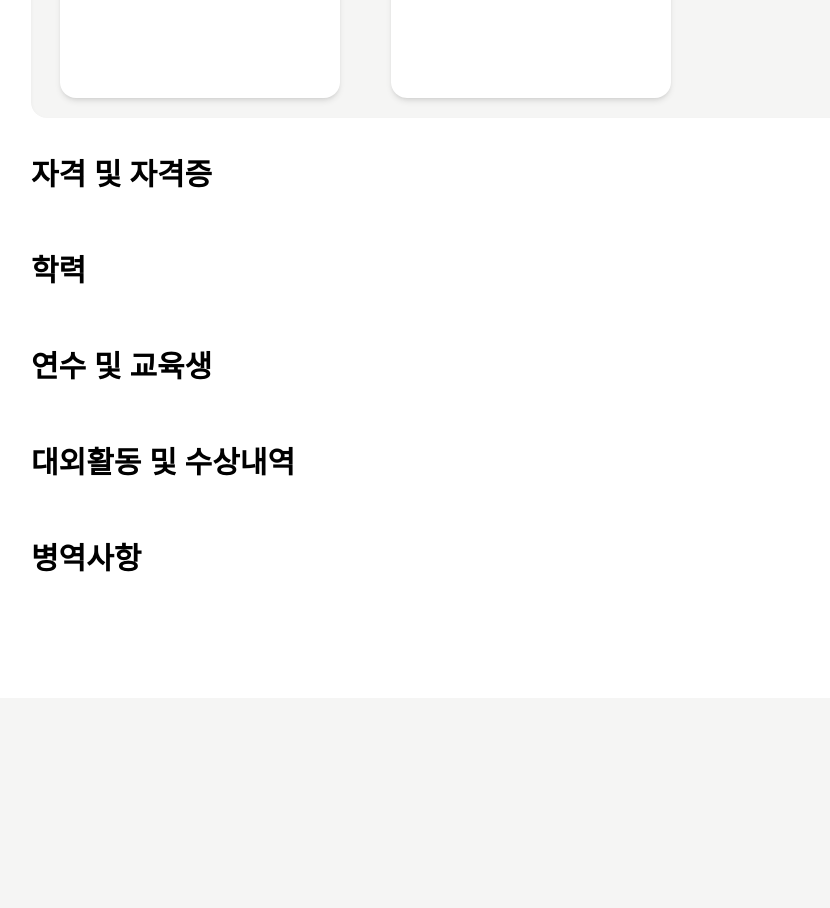
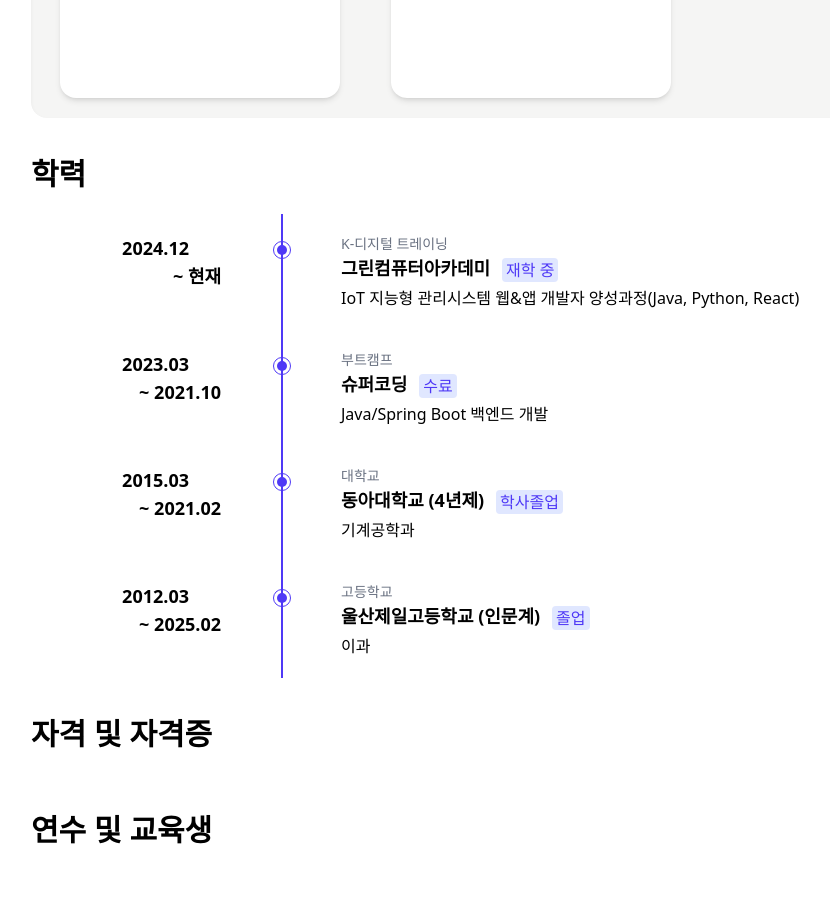
Before and after one commit to KoeyPortfolio/koey_portfolio_frontend, a React (Vite) app: page /profile in a window 1280 px wide. Shown: the part 1300-2208 px from the top of the page, without its empty margins (109-939 px from the left). Before the commit the page ends 1998 px from the top, so only its background shows below. Built offline with nearby package versions, Linux system fonts and the light colour scheme.

Commit message:
학력사항 구현 완료

```diff
--- /dev/null
+++ b/lib/repository/academic_backgrounds_repository.js
@@ -0,0 +1,42 @@
+export default function AcademicBackgroundRepository() {
+
+}
+
+AcademicBackgroundRepository.prototype.getAcademicBackgrounds = function() {
+  const academicBackgrounds = [
+    {
+      institutionName: '그린컴퓨터아카데미',
+      degree: '재학 중',
+      fieldOfStudy: 'IoT 지능형 관리시스템 웹&앱 개발자 양성과정(Java, Python, React)',
+      start: '2024-12-09',
+      end: null,
+      educationType: 'K-디지털 트레이닝'
+    },
+    {
+      institutionName: '슈퍼코딩',
+      degree: '수료',
+      fieldOfStudy: 'Java/Spring Boot 백엔드 개발',
+      start: '2023-03-01',
+      end: '2021-10-01',
+      educationType: '부트캠프'
+    },
+    {
+      institutionName: '동아대학교 (4년제)',
+      degree: '학사졸업',
+      fieldOfStudy: '기계공학과',
+      start: '2015-03-01',
+      end: '2021-02-01',
+      educationType: '대학교'
+    },
+    {
+      institutionName: '울산제일고등학교 (인문계)',
+      degree: '졸업',
+      fieldOfStudy: '이과',
+      start: '2012-03-01',
+      end: '2025-02-01',
+      educationType: '고등학교'
+    }
+  ];
+
+  return academicBackgrounds;
+}
--- /dev/null
+++ b/src/component/TimeLineView.jsx
@@ -0,0 +1,60 @@
+import React, { Children } from "react";
+
+export default function TimeLineView({ children }) {
+  const viewItems = Children.toArray(children).filter(x => x.type === TimeLineView.Item);
+
+  const listItemCss = "py-5";
+  const viewCss = "relative before:w-[2px] before:bg-indigo-600 before:h-full before:absolute before:left-[25%]";
+
+  return (
+    <>
+      <ul className={viewCss}>
+        {
+          viewItems.map((x, i) =>
+            <li key={i} className={listItemCss}>
+              { x }
+            </li>
+          )
+        }
+      </ul>
+    </>
+  );
+}
+
+TimeLineView.Item = function({ children }) {
+  const containerCss = "w-full flex";
+  const leftCss = "w-[25%] text-end pe-[6%] relative before:w-[10px] before:h-[10px] before:bg-indigo-600 before:rounded-full before:absolute before:top-[1em] before:translate-y-[-5px] before:left-full before:translate-x-[-4px] after:w-[18px] after:h-[18px] after:rounded-full after:border after:border-indigo-600 after:absolute after:top-[1em] after:translate-y-[-9px] after:left-full after:translate-x-[-8px]";
+  const rightCss = "w-[75%] ps-[6%]";
+
+  const leftComponent = Children.toArray(children).filter(x => x.type === TimeLineView.Item.Left);
+  const rightComponent = Children.toArray(children).filter(x => x.type === TimeLineView.Item.Right);
+
+  return (
+    <>
+      <div className={containerCss} >
+        <div className={leftCss}>
+          { leftComponent }
+        </div>
+        <div className={rightCss}>
+          { rightComponent }
+        </div>
+      </div>
+    </>
+  );
+}
+
+TimeLineView.Item.Left = function({ children }) {
+  return (
+    <>
+      { children }
+    </>
+  );
+}
+
+TimeLineView.Item.Right = function({ children }) {
+  return (
+    <>
+      { children }
+    </>
+  );
+}
--- a/src/page/Profile.jsx
+++ b/src/page/Profile.jsx
@@ -1,7 +1,10 @@
-import React from "react";
+import React, { useEffect, useState } from "react";
 import Title1 from "../component/Title1";
 import Experience from "../component/Experience"
 import TechStacks from "../component/TechStacks";
+import AcademicBackgroundRepository from "../../lib/repository/academic_backgrounds_repository";
+import TimeLineView from "../component/TimeLineView";
+import dayjs from "dayjs";
 
 export default function Profile() {
   return (
@@ -18,11 +21,57 @@ export default function Profile() {
       <Experience />
       <Title1 className={"mt-4"}>기술스택</Title1>
       <TechStacks />
+      <Title1 className={"mt-4"}>학력</Title1>
+      <AcademicBackground />
       <Title1 className={"mt-4"}>자격 및 자격증</Title1>
-      <Title1 className={"mt-4"}>학력</Title1>
       <Title1 className={"mt-4"}>연수 및 교육생</Title1>
       <Title1 className={"mt-4"}>대외활동 및 수상내역</Title1>
       <Title1 className={"mt-4"}>병역사항</Title1>
     </>
   );
 }
+
+function AcademicBackground() {
+  const [academicBackgrounds, setAcademicBackgrounds] = useState([]);
+
+  useEffect(bindAcademicBackgrounds, []);
+
+  function bindAcademicBackgrounds() {
+    const data = new AcademicBackgroundRepository().getAcademicBackgrounds();
+
+    setAcademicBackgrounds(data);
+  }
+
+  const dateCss = "font-bold text-lg";
+
+  return (
+    <>
+      <TimeLineView>
+        {
+          academicBackgrounds.map((x, i) =>
+            <TimeLineView.Item key={i}>
+              <TimeLineView.Item.Left>
+                <div className={`${dateCss} me-8`}>
+                  {dayjs(x.start).format('YYYY.MM')}
+                </div>
+                <div className={dateCss}>
+                  ~ {x.end ? dayjs(x.end).format('YYYY.MM') : '현재'}
+                </div>
+              </TimeLineView.Item.Left>
+              <TimeLineView.Item.Right>
+                <div>
+                  <div className="text-sm text-gray-500">{ x.educationType }</div>
+                  <div className="flex gap-3 items-end mb-1">
+                    <h2 className="text-lg font-bold">{ x.institutionName }</h2>
+                    <span className="text-indigo-600 bg-indigo-100 rounded-sm px-1">{x.degree}</span>
+                  </div>
+                  <p>{ x.fieldOfStudy }</p>
+                </div>
+              </TimeLineView.Item.Right>
+            </TimeLineView.Item>
+          )
+        }
+      </TimeLineView>
+    </>
+  );
+}
```
